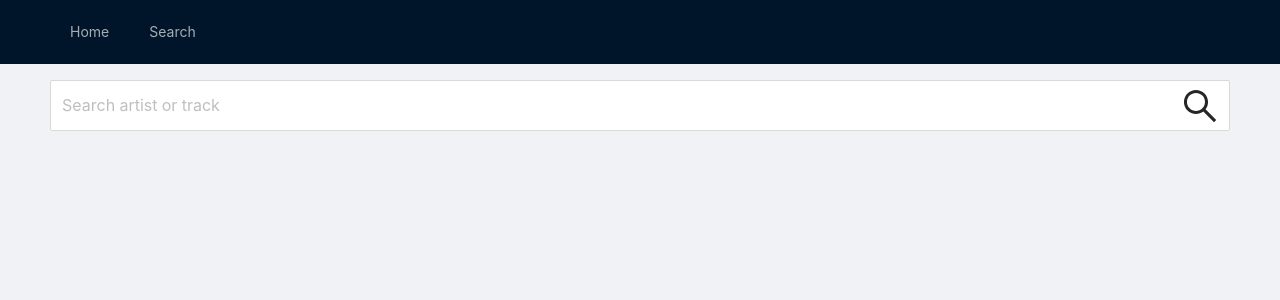
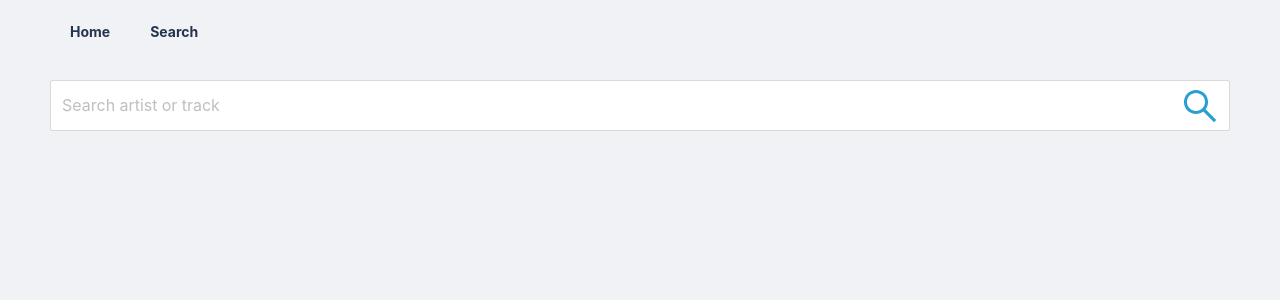
Before and after one commit to Fauziadth/music-chart, a React (Create React App) app: page /search in a window 1280 px wide. Shown: the top 300 px of the page. Built offline with nearby package versions, Linux system fonts and the light colour scheme.

Commit message:
Change color theme again

```diff
--- a/src/pages/Home/ArtistListView/ArtistCard.tsx
+++ b/src/pages/Home/ArtistListView/ArtistCard.tsx
@@ -51,7 +51,7 @@ const ArtistCard = ({
                         {numberWithCommas(data.listeners)}
                     </h3>
                 </Col>
-                <Col sm={2} md={2} style={{ padding: '0 20px', fontSize: '30px', cursor: 'pointer' }}
+                <Col sm={2} md={2} style={{ padding: '0 20px', fontSize: '30px', cursor: 'pointer', color:'#299ED3' }}
                     onClick={() => {
                         if (isExpand) setExpand(false)
                         else loadArtist()
@@ -67,7 +67,7 @@ const ArtistCard = ({
                         <Loading />
                         :
                         <div className='pt-4'>
-                            {details.tags.tag.map((t, idx) => <a key={idx} href={t.url} target="_blank"><Tag color={'green'}>{t.name}</Tag></a>)}
+                            {details.tags.tag.map((t, idx) => <a key={idx} href={t.url} target="_blank"><Tag color={'blue'}>{t.name}</Tag></a>)}
                             <div className='mt-2' dangerouslySetInnerHTML={{ __html : details.bio.summary}}/>
                         </div>
                     }
--- a/src/pages/Home/Home.tsx
+++ b/src/pages/Home/Home.tsx
@@ -7,11 +7,11 @@ const Home = () => {
     return (
         <Row gutter={[32, 16]}>
             <Col xs={24}>
-                <h2 className="mt-4">Top Artist</h2>
+                <h1 className="mt-4">Top Artist</h1>
                 <ArtistListView />
             </Col>
             <Col xs={24}>
-                <h2 className="mt-4">Top Tracks</h2>
+                <h1 className="mt-4">Top Tracks</h1>
                 <TrackListView />
             </Col>
         </Row>
--- a/src/styles/custom.css
+++ b/src/styles/custom.css
@@ -13,6 +13,7 @@
 .mt-2 {
     margin-top: 0.5em;
 }
+
 .mt-4 {
     margin-top: 1em;
 }
@@ -20,8 +21,14 @@
 .pt-4 {
     padding-top: 1em;
 }
+
 .p-3 {
     padding: 0.74em;
+}
+
+h1 {
+    font-weight: 700;
+    font-size: 36px;
 }
 
 a,
@@ -31,8 +38,8 @@ a:hover {
 }
 
 a.shadow {
-    border: 1px solid #0c0c0c50;
-    box-shadow: 0 0 5px #0c0c0c38;
+    /* border: 1px solid #0c0c0c50; */
+    /* box-shadow: 0 0 5px #0c0c0c38; */
     border-radius: 8px;
 }
 
@@ -41,6 +48,7 @@ a.underline h2 {
     width: fit-content;
     text-decoration: underline;
 }
+
 a.underline h2 {
     display: inline-block;
 }
@@ -62,3 +70,44 @@ a.underline h2 {
 .big-input>span {
     font-size: 36px;
 }
+
+/* antd colouring */
+
+.ant-layout,
+.ant-layout-header,
+.ant-menu.ant-menu-dark {
+    background-color: #f0f2f5;
+}
+
+.ant-menu-dark .ant-menu-item {
+    color: #25344E;
+}
+
+.ant-menu-dark.ant-menu-horizontal>.ant-menu-item {
+    font-weight: 700;
+}
+
+.ant-menu-dark.ant-menu-horizontal>.ant-menu-item:hover,
+.ant-menu.ant-menu-dark .ant-menu-item-selected {
+    color: #299ED3;
+    background-color: #f0f2f5;
+}
+
+.ant-input-affix-wrapper.ant-input-affix-wrapper-lg,
+.ant-input.ant-input-lg {
+    color: #299ED3;
+}
+
+.ant-input-affix-wrapper:not(.ant-input-affix-wrapper-disabled):hover {
+    /* border-color: #4E9F3D; */
+}
+
+.ant-card {
+    color: #25344E;
+    background-color: #FFFFFF   ;
+}
+
+.ant-card-bordered,
+.ant-list-bordered {
+    /* border-color: #4E9F3D; */
+}
```
